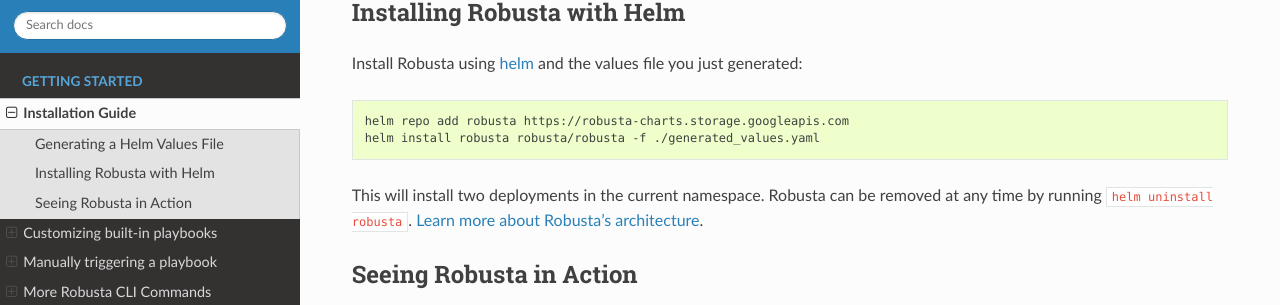
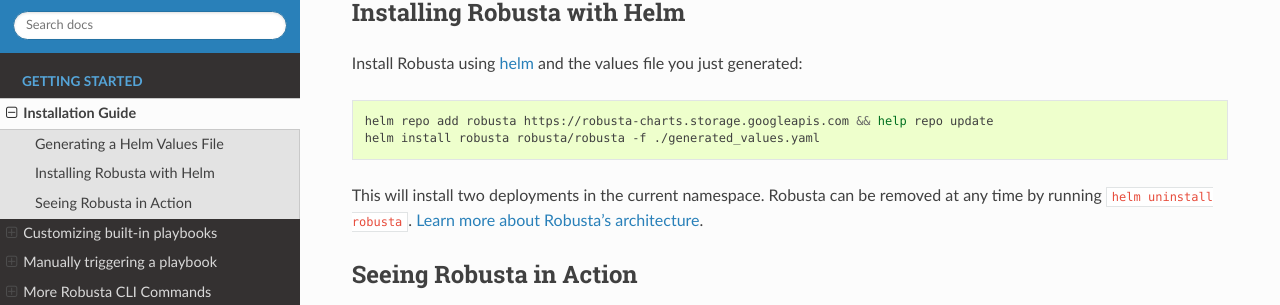
Before and after one commit to robusta-dev/robusta, a Sphinx documentation site: the page built from docs/getting-started/installation.rst, in a window 1280 px wide and 900 px high, scrolled down 404 px. Shown: the part 146-451 px from the top of the window. Built offline with Sphinx 7.4.7 and the Read the Docs theme 2.0.0, drawn with Linux system fonts in a browser that asks for light colours.

Commit message:
update install docs

```diff
--- a/docs/getting-started/installation.rst
+++ b/docs/getting-started/installation.rst
@@ -22,7 +22,7 @@
 
 .. code-block:: bash
 
-    helm repo add robusta https://robusta-charts.storage.googleapis.com
+    helm repo add robusta https://robusta-charts.storage.googleapis.com && help repo update
     helm install robusta robusta/robusta -f ./generated_values.yaml
 
 This will install two deployments in the current namespace.
```
